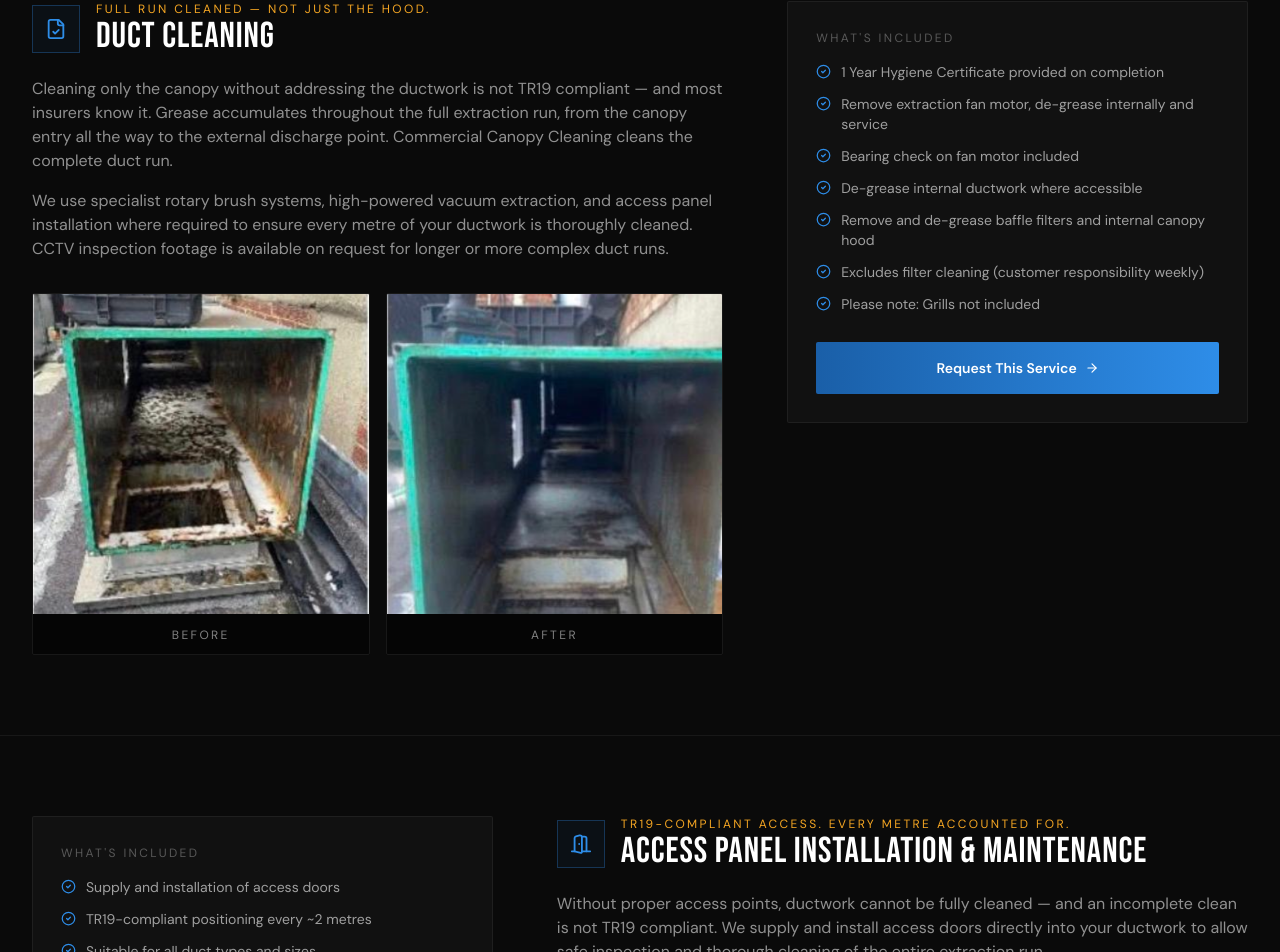
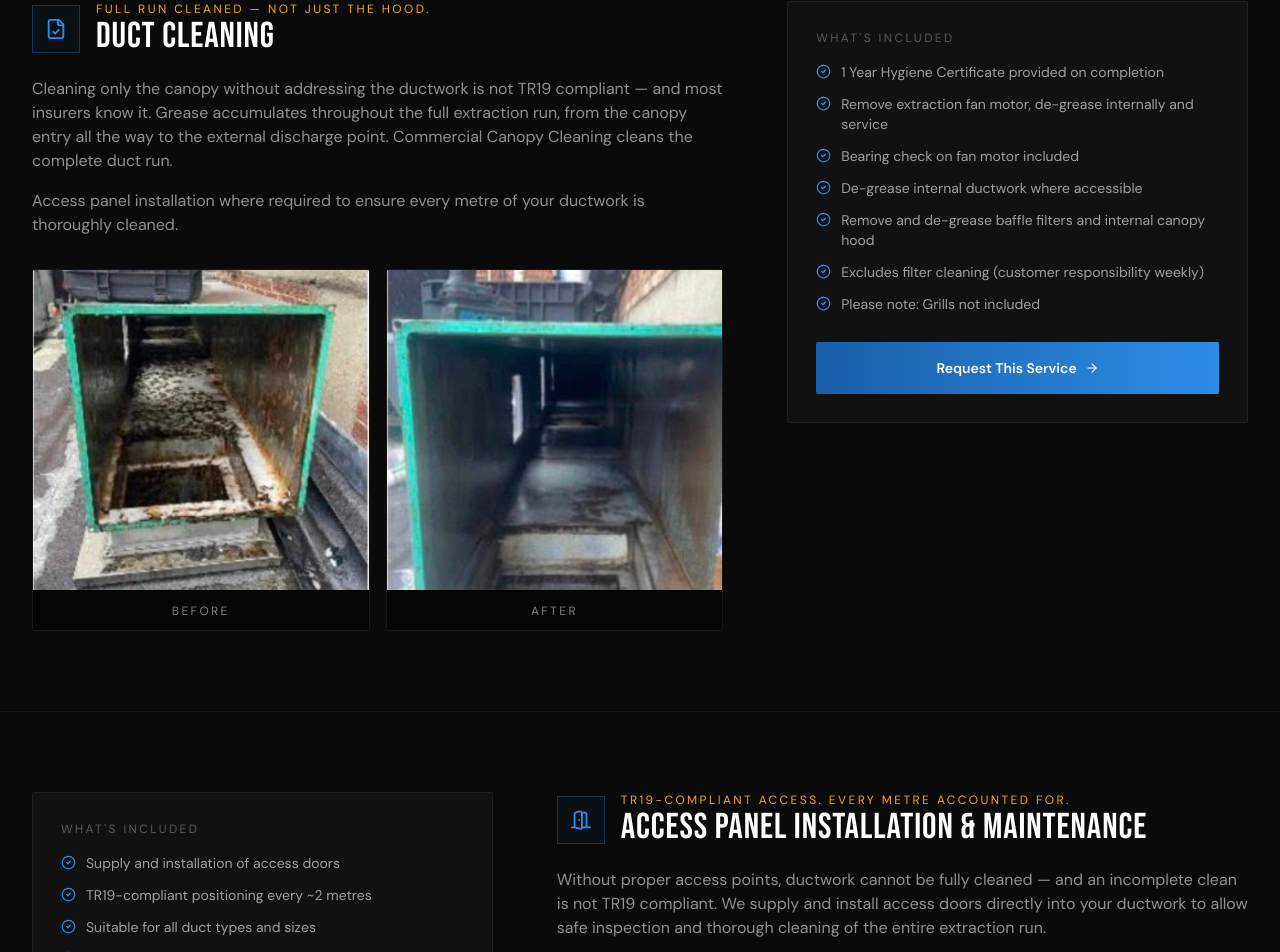
Before and after one commit to zaid5678/commercialcanopycleaning, a React (Vite) app: page /services in a window 1280 px wide. Shown: the part 2957-3909 px from the top of the page. Built offline with nearby package versions, Linux system fonts and the light colour scheme.

Commit message:
Update Duct Cleaning section

```diff
--- a/src/pages/Services.jsx
+++ b/src/pages/Services.jsx
@@ -66,7 +66,7 @@ Every canopy clean we carry out is documented with photographic evidence taken b
     tagline: 'Full run cleaned — not just the hood.',
     description: `Cleaning only the canopy without addressing the ductwork is not TR19 compliant — and most insurers know it. Grease accumulates throughout the full extraction run, from the canopy entry all the way to the external discharge point. Commercial Canopy Cleaning cleans the complete duct run.
 
-We use specialist rotary brush systems, high-powered vacuum extraction, and access panel installation where required to ensure every metre of your ductwork is thoroughly cleaned. CCTV inspection footage is available on request for longer or more complex duct runs.`,
+Access panel installation where required to ensure every metre of your ductwork is thoroughly cleaned.`,
     beforeImage: '/work_images/ductbefore.png',
     afterImage: '/work_images/ductafter.png',
     includes: [
```
